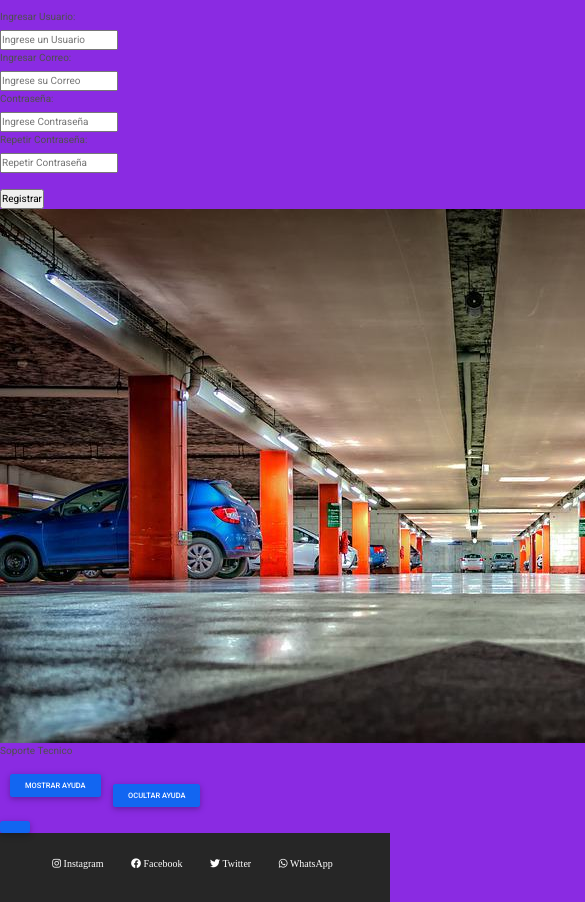
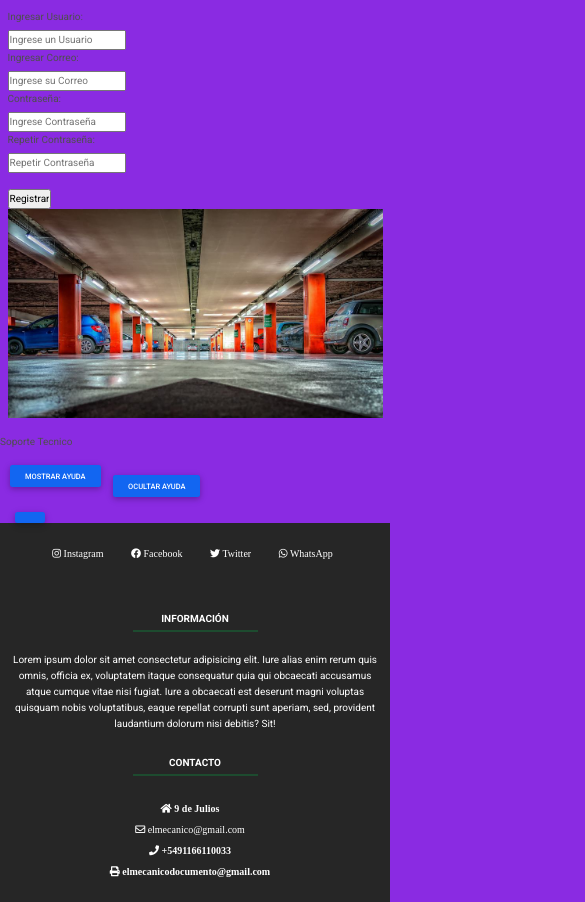
Before and after one commit to srisposi/elMecanico, a website: page pages/registrar.html in a window 390 px wide. Shown: the part 198-1100 px from the top of the page, 585 px wide, since content can reach past the window. Drawn offline with nearby package versions, Linux system fonts and the light colour scheme.

Commit message:
Responsive 2.0

```diff
--- a/pages/registrar.html
+++ b/pages/registrar.html
@@ -62,14 +62,15 @@
         </nav>
     </header
 
-    <main class="contenedorRegistrar__grid">
-        <div class="contenedorRegistrar__grid--h1">
+    <main>
+        <div>
             <h1>Registrar</h1>
         </div>
         <!-- Comienzo de las secciones del sitio web que más adelante serán otras páginas del sitio-->
-        <section class="contenedorRegistrar__grid--section1"> <!-- Sección 1- Dónde se realiza el registro de usuarios-->
-            <article class="sectionRegistrar">
-                <form class="sectionRegistrar__article" action="/action_page.php"></form>
+        <section class="container">
+            <article class="row">
+                <div class="col-md-4">
+                    <form class="sectionRegistrar__article" action="/action_page.php"></form>
                     <div class="sectionRegistrar__article--div1">
                         <label for="iusuario">Ingresar Usuario:</label><br>
                         <input class="body__form" type="text" id="iusuario" name="iusuario" value="" placeholder="Ingrese un Usuario"><br>
@@ -90,18 +91,22 @@
                         <input class="body__form" type="submit" data-target="#modalRegistrar" data-toggle="modal" value="Registrar">
                     </div>
 
-                </form>
+                    </form>
+                </div>
+                <div class="col-md-7">
+                    <div>
+                        <img id="body_image--position" width="100%" src="../img/estacionamiento.jpg" alt="Imagen Registro" > <!-- Imagen del registro -->
+                    </div>
+                </div>
             </article>
         </section>
-        <section class="contenedorRegistrar__grid--section2">
-            <div>
-                <img id="body_image--position" src="../img/estacionamiento.jpg" alt="Imagen Registro" > <!-- Imagen del registro -->
-            </div>
-        </section>
-        <setion class="contenedorRegistrar__soporte--grid">
-            <div class="contenedorRegistrar__soporte--flex">
-                <label for="soporte">Soporte Tecnico</label>
-                <p>
+
+
+        <setion class="container m-3 p-2">
+            <div class="row">
+                <div class="col-md-4">
+                    <label for="soporte">Soporte Tecnico</label>
+                    <p>
                     <a class="btn btn-primary" data-toggle="collapse" href="#collapseSoporte" role="button" aria-expanded="false" aria-controls="collapseSoporte">
                     Mostrar Ayuda
                     </a>
@@ -109,6 +114,7 @@
                     Ocultar Ayuda
                     </button>
                 </p>
+                </div>
                 <div class="collapse" id="collapseSoporte">
                 <div class="card card-body">
                         Lorem ipsum dolor, sit amet consectetur adipisicing elit. Iure odio sequi sit recusandae! Laudantium cum quae excepturi rerum distinctio? Quisquam earum unde nihil quas, molestias, ipsam architecto dolorum dolore error nemo rerum commodi consequatur, dolorem veritatis inventore sed totam et eos delectus porro fugiat aperiam vitae? Blanditiis quaerat maxime impedit distinctio ut autem maiores dignissimos accusantium ipsa, ab suscipit architecto eaque minus, dolorem similique quas facilis sint recusandae quia. Aliquam a tempora doloremque dolorem recusandae earum eos commodi architecto ducimus nam eaque molestiae sunt esse corrupti et laboriosam maxime, fugiat accusantium rem unde placeat. Sunt dolorem quo in enim rem.
```
Also changed, not shown: pages/iniciar-sesion.html (+6 -6 lines).
